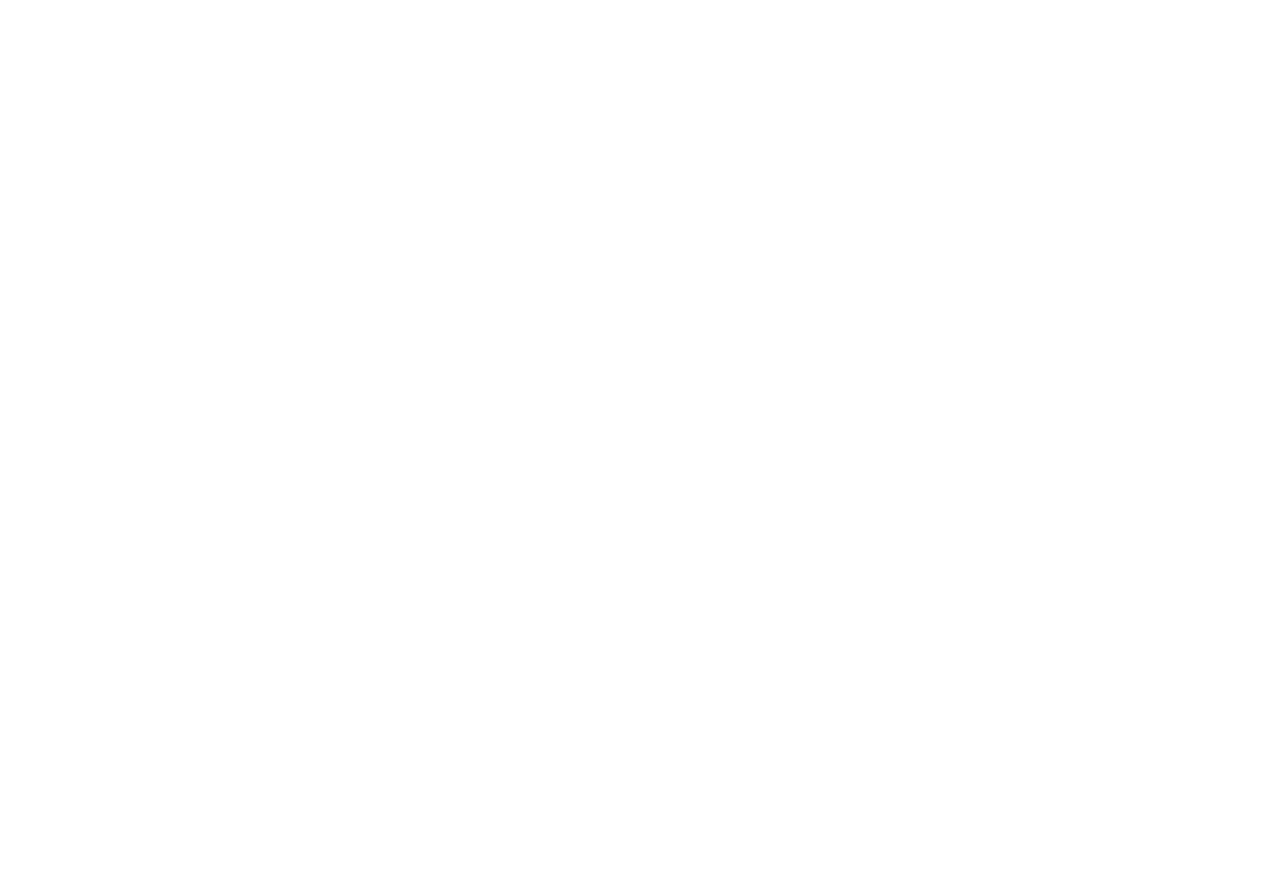
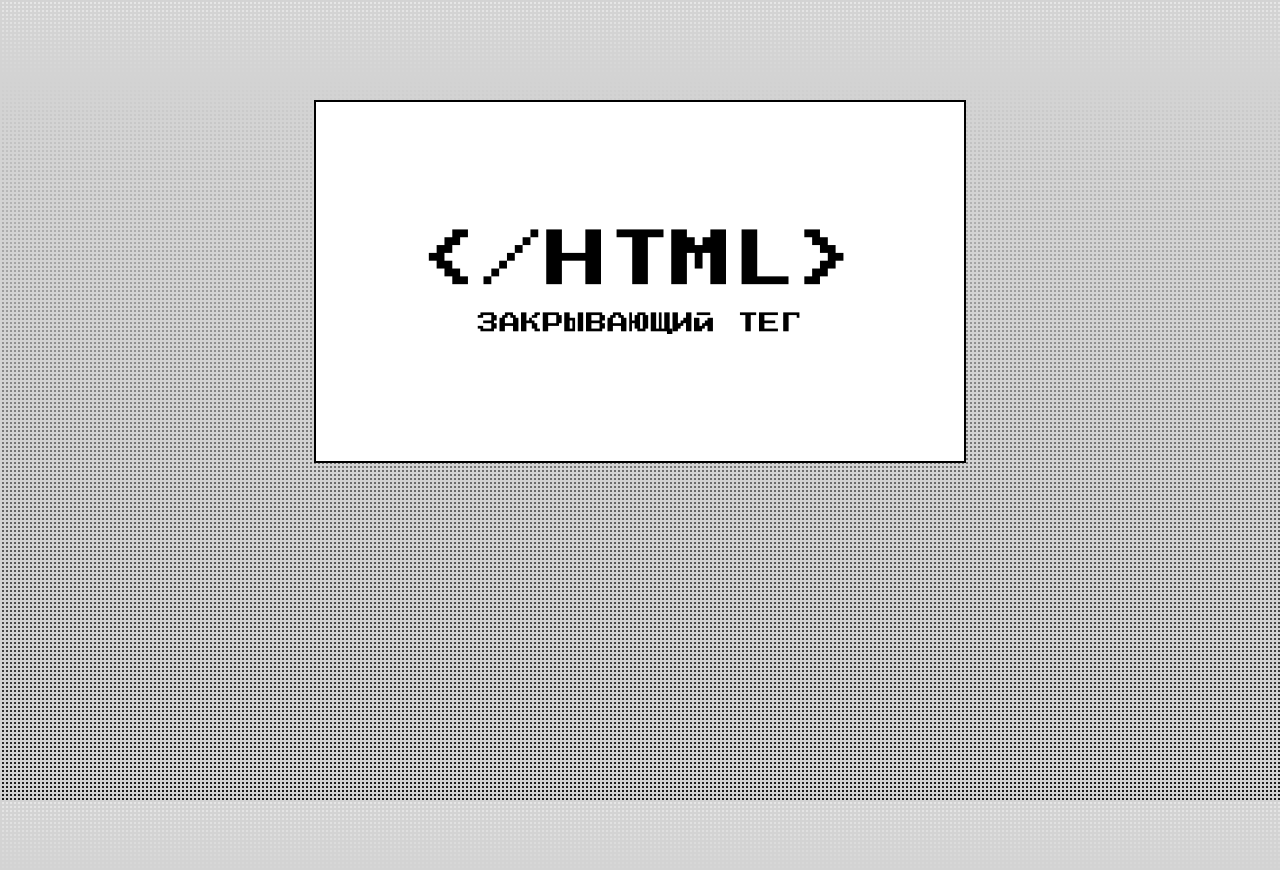
Before and after one commit to FESARK/zakrivayuschiy-teg-f, a plain HTML site: page index.html in a window 1280 px wide. Before the commit the page ends 800 px from the top, so only its background shows below. Drawn offline with Linux system fonts and the light colour scheme.

Commit message:
header - done

```diff
--- a/fonts/fonts.css
+++ b/fonts/fonts.css
@@ -1 +1,22 @@
 /* В этом файле вы импортируете все шрифты для сайта. Один из них вариативный и требует особенной настройки */
+
+@font-face {
+  font-display: swap;
+  font-family: 'Inter';
+  src:
+    local('Inter'),
+    local('Inter-Variable'),
+    url(./Inter-Variable.woff2) format('woff2 supports variations'),
+    url(./Inter-Variable.woff2) format('woff2-variations');
+  font-weight: 400 785;
+}
+
+@font-face {
+  font-display: swap;
+  font-family: 'PressStart2P';
+  src:
+    local('PressStart2P'),
+    local('PressStart2P-Regular'),
+    url(./PressStart2P-Regular.woff) format('woff');
+  font-weight: normal;
+}
--- a/index.html
+++ b/index.html
@@ -4,6 +4,15 @@
     <meta charset="UTF-8" />
     <meta name="viewport" content="width=device-width, initial-scale=1.0" />
     <title>Закрывающий тег</title>
+    <meta name="description" content="Страница, на которой автор делится
+    своими переживаниями при обучении верстки в Яндекс Практикум"/>
+    <meta property="og:title" content="Закрывающий тег">
+    <meta property="og:url" content="https://.../">
+    <meta property="og:image" content="/images/image_696x696.png">
+    <meta property="twitter:card" content="summary_large_image">
+    <link rel="icon" href="/images/favicon.ico" sizes="any">
+    <link rel="icon" href="/svg/favicon.svg" type="image/svg+xml">
+    <link rel="apple-touch-icon" href="/images/favicon.png">
     <link rel="stylesheet" href="./fonts/fonts.css" />
     <link rel="stylesheet" href="./styles/variables.css" />
     <link rel="stylesheet" href="./styles/globals.css" />
@@ -11,7 +20,14 @@
     <link rel="stylesheet" href="./styles/animations.css" />
   </head>
   <body class="page">
-    <header class="header"></header>
+    <header class="header flex-behavior">
+      <h1 class="header-title">
+        &lt;/HTML&gt;
+      </h1>
+      <p class="header-text">
+        закрывающий тег
+      </p>
+    </header>
     <main></main>
     <script src="./scripts/like.js"></script>
   </body>
--- a/styles/style.css
+++ b/styles/style.css
@@ -13,4 +13,38 @@
 .page {
   min-inline-size: 320px;
   min-block-size: 100dvb;
+  font-family: var(--main-font), sans-serif;
+  font-weight: var(--main-font-common-wght), 400;
+  font-variation-settings: 'wght' var(----main-font-common-wght);
+  background-image: var(--bg-gradient);
+  background-attachment: fixed;
+  background-size: cover;
 }
+
+.header {
+  background-color: var(--content-bg);
+  font-family: var(--accent-font), monospace;
+  text-align: center;
+  text-transform: uppercase;
+  padding-block: var(--header-padding-block);
+  margin-block: var(--margin-block-align);
+  margin-inline: auto;
+  display: flex;
+  flex-direction: column;
+  gap: 1.25rem;
+}
+
+.flex-behavior {
+  inline-size: var(--blocks-width);
+  border-block: var(--border);
+  border-inline: var(--border);
+}
+
+.header-title {
+  font-size: var(--header-title-font-size);
+  font-weight: inherit;
+}
+
+.header-text {
+  font-size: var(--header-text-font-size);
+}
--- a/styles/variables.css
+++ b/styles/variables.css
@@ -1 +1,21 @@
 /* В этом файле будут храниться все значения переменных в исходном состоянии, а так же их изменения в зависимости от ширины устройства */
+
+:root {
+  --main-font: 'Inter';
+  --accent-font: 'PressStart2P';
+  --main-font-common-wght: 400;
+  --main-font-title-wght: 700;
+  --main-font-size: 1.125rem;
+  --accent-font-size-s: 0.875rem;
+  --header-title-font-size: clamp(3.0625rem, 2.7104rem + 1.5023vw, 4.0625rem);
+  --header-text-font-size: clamp(0.875rem, 0.6769rem + 0.8451vw, 1.4375rem);;
+  --bg-gradient:
+    repeating-linear-gradient( 90deg, #d3d3d3, #d3d3d3 2px, rgba(211 211 211 / 0) 2px, rgba(211 211 211 / 0) 4px),
+    repeating-linear-gradient(#d3d3d3, #d3d3d3 2px, rgba(211 211 211 / 0) 2px, rgba(211 211 211 / 0) 4px),
+    linear-gradient(#e7e7e7, #e7e7e7 0.01%, #1a1a1a);
+  --content-bg: #fff;
+  --blocks-width: clamp(23.438rem, 30.516vw + 16.285rem, 43.75rem);
+  --border: 2px solid #000;
+  --header-padding-block: clamp(7.5rem, 0.751vw + 7.324rem, 8rem);
+  --margin-block-align: 6.25rem;
+}
```
Also changed, not shown: PP/Desktop.png (added), PP/Mobile.png (added), images/favicon.ico (added), images/favicon.png (added), images/image_696x696.png (added), styles/animations.css (line endings or trailing spaces), styles/globals.css (line endings or trailing spaces), svg/favicon.svg (added), svg/floppy.svg (added).
